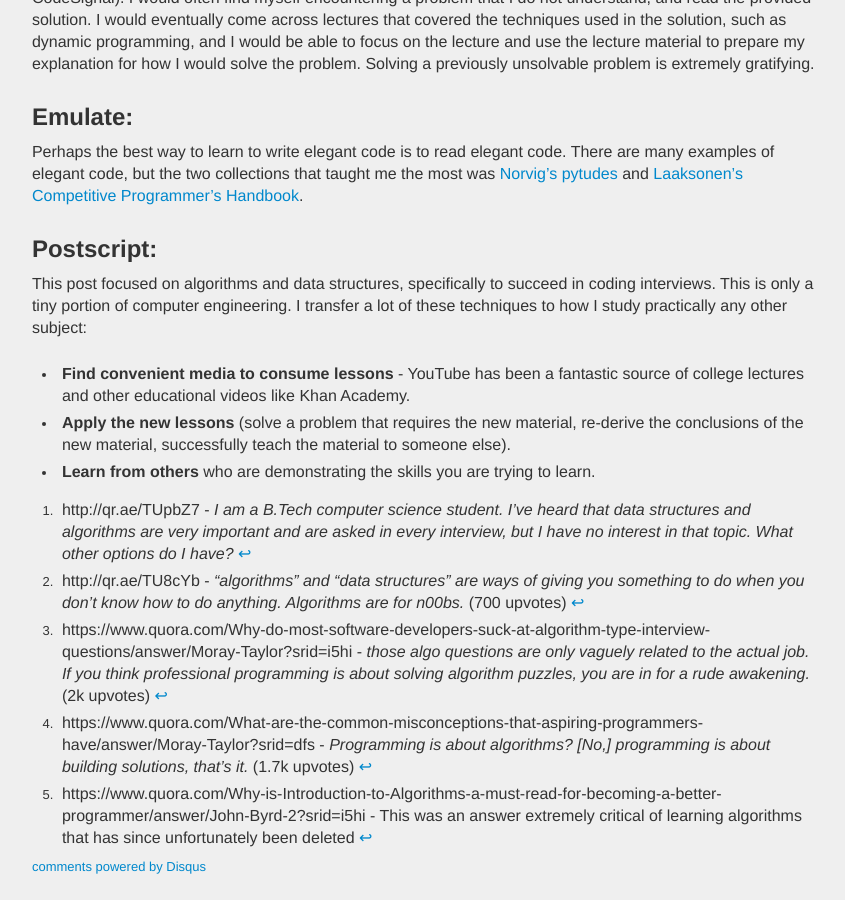
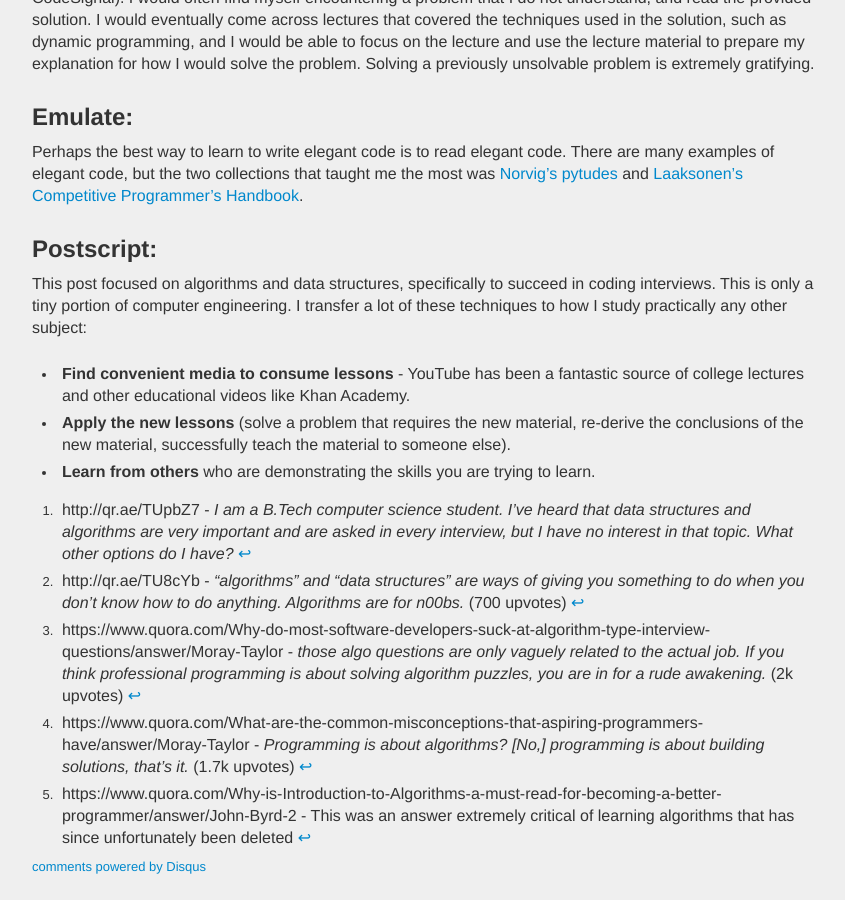
Before and after one commit to etruong42/etruong42.github.com, a Jekyll site: the page built from _posts/2018-07-13-My-Art-to-Studying-Algorithms.md, in a window 1280 px wide and 900 px high, scrolled down 1183 px. Shown: the whole window, without its empty margins (306-1151 px from the left). Built offline with Jekyll 4.4.1, drawn with Linux system fonts in a browser that asks for light colours; comment, search, counter and statistics services are not loaded; some of the changed lines change nothing that is shown.

Commit message:
Studying algorithms edits

```diff
--- a/_posts/2018-07-13-My-Art-to-Studying-Algorithms.md
+++ b/_posts/2018-07-13-My-Art-to-Studying-Algorithms.md
@@ -59,6 +59,6 @@ This post focused on algorithms and data structures, specifically to succeed in
 
 [^1]: http://qr.ae/TUpbZ7 - *I am a B.Tech computer science student. I've heard that data structures and algorithms are very important and are asked in every interview, but I have no interest in that topic. What other options do I have?*
 [^2]: http://qr.ae/TU8cYb - *“algorithms” and “data structures” are ways of giving you something to do when you don’t know how to do anything. Algorithms are for n00bs.* (700 upvotes)
-[^3]: https://www.quora.com/Why-do-most-software-developers-suck-at-algorithm-type-interview-questions/answer/Moray-Taylor?srid=i5hi - *those algo questions are only vaguely related to the actual job. If you think professional programming is about solving algorithm puzzles, you are in for a rude awakening.* (2k upvotes)
-[^4]: https://www.quora.com/What-are-the-common-misconceptions-that-aspiring-programmers-have/answer/Moray-Taylor?srid=dfs - *Programming is about algorithms? [No,] programming is about building solutions, that’s it.* (1.7k upvotes)
-[^5]: https://www.quora.com/Why-is-Introduction-to-Algorithms-a-must-read-for-becoming-a-better-programmer/answer/John-Byrd-2?srid=i5hi - This was an answer extremely critical of learning algorithms that has since unfortunately been deleted
+[^3]: https://www.quora.com/Why-do-most-software-developers-suck-at-algorithm-type-interview-questions/answer/Moray-Taylor - *those algo questions are only vaguely related to the actual job. If you think professional programming is about solving algorithm puzzles, you are in for a rude awakening.* (2k upvotes)
+[^4]: https://www.quora.com/What-are-the-common-misconceptions-that-aspiring-programmers-have/answer/Moray-Taylor - *Programming is about algorithms? [No,] programming is about building solutions, that’s it.* (1.7k upvotes)
+[^5]: https://www.quora.com/Why-is-Introduction-to-Algorithms-a-must-read-for-becoming-a-better-programmer/answer/John-Byrd-2 - This was an answer extremely critical of learning algorithms that has since unfortunately been deleted
```
